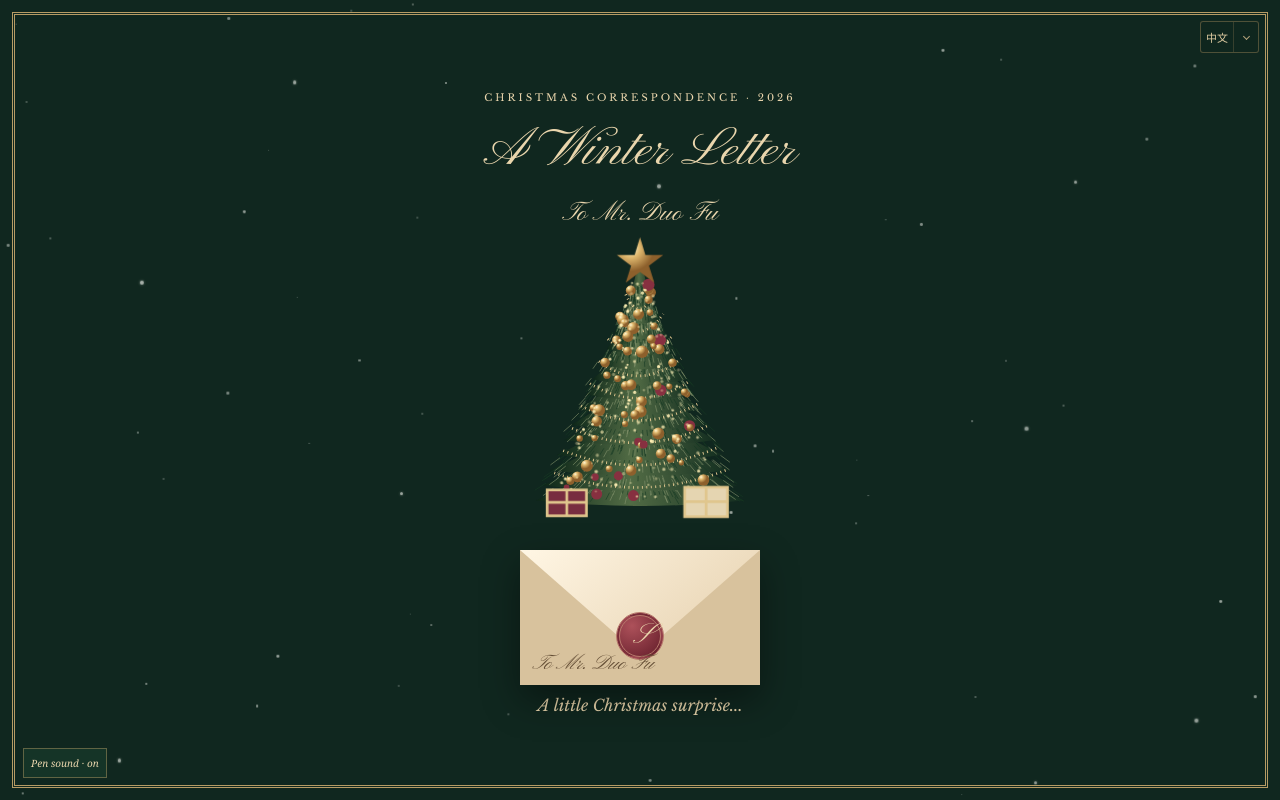
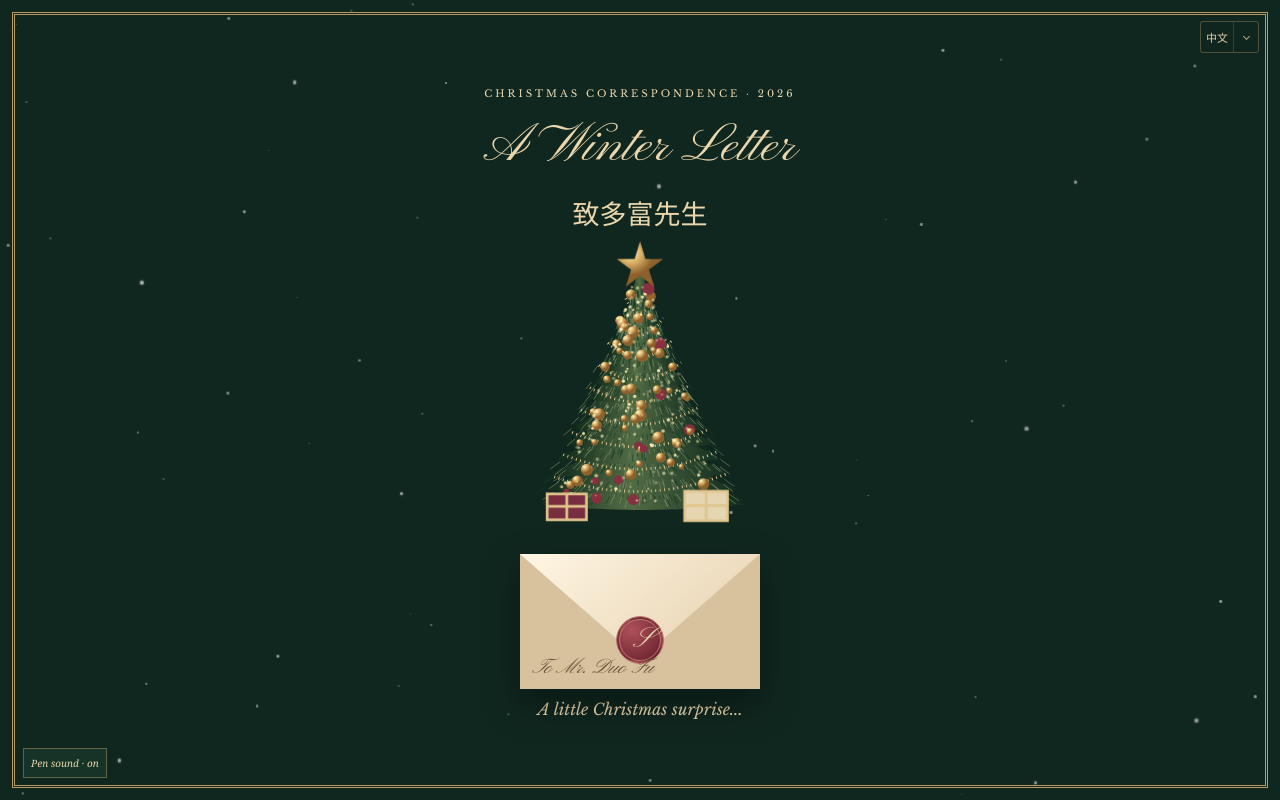
Before and after one commit to fanyu261-max/miss-summer, a plain HTML site: page duo-fu.html in a window 1280 px wide. Drawn offline with Linux system fonts and the light colour scheme.

Commit message:
Show the Chinese dedication above Duo Fu’s English letter

```diff
--- a/duo-fu.html
+++ b/duo-fu.html
@@ -166,7 +166,7 @@ html:is(:lang(zh),:lang(ja),:lang(ko)) .sign-off{font-size:17px}
   <span class="language-more"><select id="card-language" aria-label="Choose card language">
     <option value="en">English</option><option value="zh">中文</option><option value="ja">日本語</option><option value="ko">한국어</option><option value="fr">Français</option><option value="it">Italiano</option><option value="es">Español</option><option value="de">Deutsch</option>
   </select></span>
-</div><div class="snow" aria-hidden="true"></div><section class="active"><small data-copy="edition">CHRISTMAS CORRESPONDENCE · 2026</small><h1 class="script" data-copy="title">A Winter Letter</h1><div class="script" style="font-size:27px" data-copy="recipient">To Mr. Duo Fu</div><div class="treeholder" role="img" aria-label="A lit Christmas tree with wrapped Christmas presents."></div><button class="env" type="button" aria-label="Open the letter for Duo Fu" onclick="startMusic();playEnvelopeSound();page(1)"><span class="seal script" aria-hidden="true">S</span><span class="address script" data-copy="address">To Mr. Duo Fu</span></button><i data-copy="hint">A little Christmas surprise...</i></section><section><div class="letter-sheet">
+</div><div class="snow" aria-hidden="true"></div><section class="active"><small data-copy="edition">CHRISTMAS CORRESPONDENCE · 2026</small><h1 class="script" data-copy="title">A Winter Letter</h1><div class="script" style="font-size:27px" data-copy="recipient">致多富先生</div><div class="treeholder" role="img" aria-label="A lit Christmas tree with wrapped Christmas presents."></div><button class="env" type="button" aria-label="Open the letter for Duo Fu" onclick="startMusic();playEnvelopeSound();page(1)"><span class="seal script" aria-hidden="true">S</span><span class="address script" data-copy="address">To Mr. Duo Fu</span></button><i data-copy="hint">A little Christmas surprise...</i></section><section><div class="letter-sheet">
 <div class="letter-scroll" aria-hidden="true"><div class="scroll-roll"></div><svg class="scroll-twine" viewBox="0 0 104 78" focusable="false">
   <path d="M45 12q-4 17 1 39m4-39q-3 17 2 39m3-38q-3 18 1 38M52 34C31 16 20 23 25 32c4 7 17 6 27 2 16-17 29-16 29-8-1 8-15 11-29 8-3 13-12 17-18 30m18-30c6 11 16 16 27 20" fill="none" stroke="#816242" stroke-width="3.4" stroke-linecap="round"/>
   <path d="M45 12q-4 17 1 39m4-39q-3 17 2 39m3-38q-3 18 1 38M52 34C31 16 20 23 25 32c4 7 17 6 27 2 16-17 29-16 29-8-1 8-15 11-29 8-3 13-12 17-18 30m18-30c6 11 16 16 27 20" fill="none" stroke="#c6a67c" stroke-width="1" stroke-linecap="round" stroke-dasharray="1.1 1.5"/>
@@ -379,7 +379,7 @@ async function playEnvelopeSound() {
 </script><script>
 const letterLanguages = {
   en: {
-    edition: 'CHRISTMAS CORRESPONDENCE · 2026', title: 'A Winter Letter', recipientName: 'Duo Fu', recipient: 'To Mr. Duo Fu', address: 'To Mr. Duo Fu', hint: 'A little Christmas surprise...', wishes: '✧ CHRISTMAS WISHES ✧', salutation: 'Dear Duo Fu,',
+    edition: 'CHRISTMAS CORRESPONDENCE · 2026', title: 'A Winter Letter', recipientName: 'Duo Fu', recipient: '致多富先生', address: 'To Mr. Duo Fu', hint: 'A little Christmas surprise...', wishes: '✧ CHRISTMAS WISHES ✧', salutation: 'Dear Duo Fu,',
     letter: 'Merry Christmas, darling.\n\nMay success, good health and a little magic follow you wherever you go.\n\nStay wonderfully you.',
     signoff: 'With love & Christmas magic,', signature: 'Miss Summer', closingSignature: 'Miss Summer', next: 'One last wish →', christmas: 'CHRISTMAS · MMXXVI', greeting: 'Merry Christmas', warm: 'May your winter be\nwarm and wonderful.', footer: 'With warmest wishes', readAgain: 'Read again', penOn: 'Pen sound · on', penOff: 'Pen sound · off', languages: 'Choose card language',
   },
```
